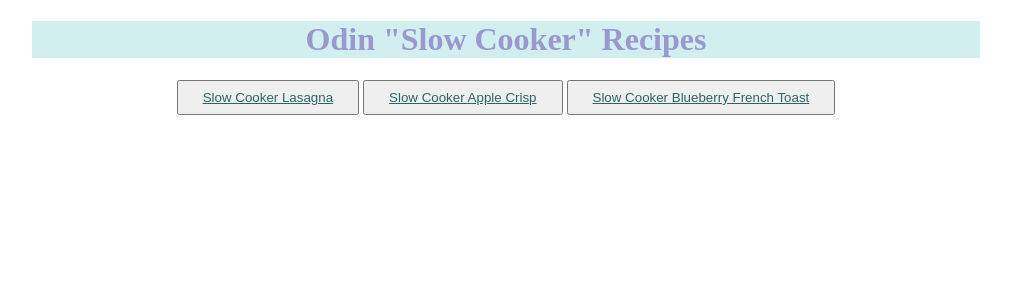
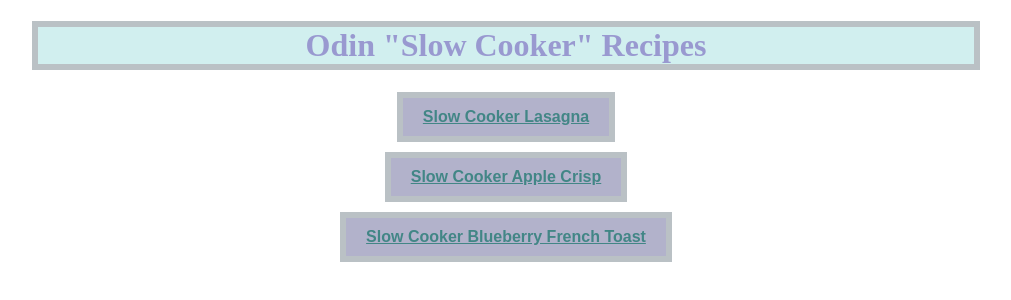
Before and after one commit to kisernl/odin-recipes, a plain HTML site: page index.html in a window 1280 px wide. Shown: the whole page, without its empty margins (134-1145 px from the left). Drawn offline with Linux system fonts and the light colour scheme.

Commit message:
Create some CSS to all 4 pages - borders & colors

```diff
--- a/styles.css
+++ b/styles.css
@@ -1,5 +1,7 @@
 h1 {
     color: rgb(153, 153, 208);
+    border: 6px solid #bac1c5;
+    padding: auto 6px;
 }
 
 .dark {
@@ -8,7 +10,7 @@ h1 {
 }
 
 a {
-    color: rgb(43, 101, 101);
+    color: rgb(66, 134, 134);
 }
 
 .light,
@@ -44,10 +46,24 @@ a {
     margin: 0 auto;
 }
 
+img {
+    padding: 20px;
+}
+
 button {
-    display: inline-block;
+   /*  display: inline-block;
     margin: 0 auto;
-    padding: 8px 24px;
+    padding: 8px 24px; */
+    display: block;
+    margin: 10px auto;
+    padding: 10px 20px;
+    font-size: 16px;
+    font-weight: bold;
+    color: white;
+    text-align: center;
+    border: 6px solid #bac1c5;
+    color: #3498db;
+    background-color: rgb(178, 178, 203);
   }
 /* How you actually style it is completely open, but you
 should use the external CSS method (for this practice
```
Also changed, not shown: recipes/apple-crisp.html (+12 -4 lines), recipes/blueberryfrenchtoast.html (+9 -6 lines), recipes/lasagna.html (+0 -1 lines).
